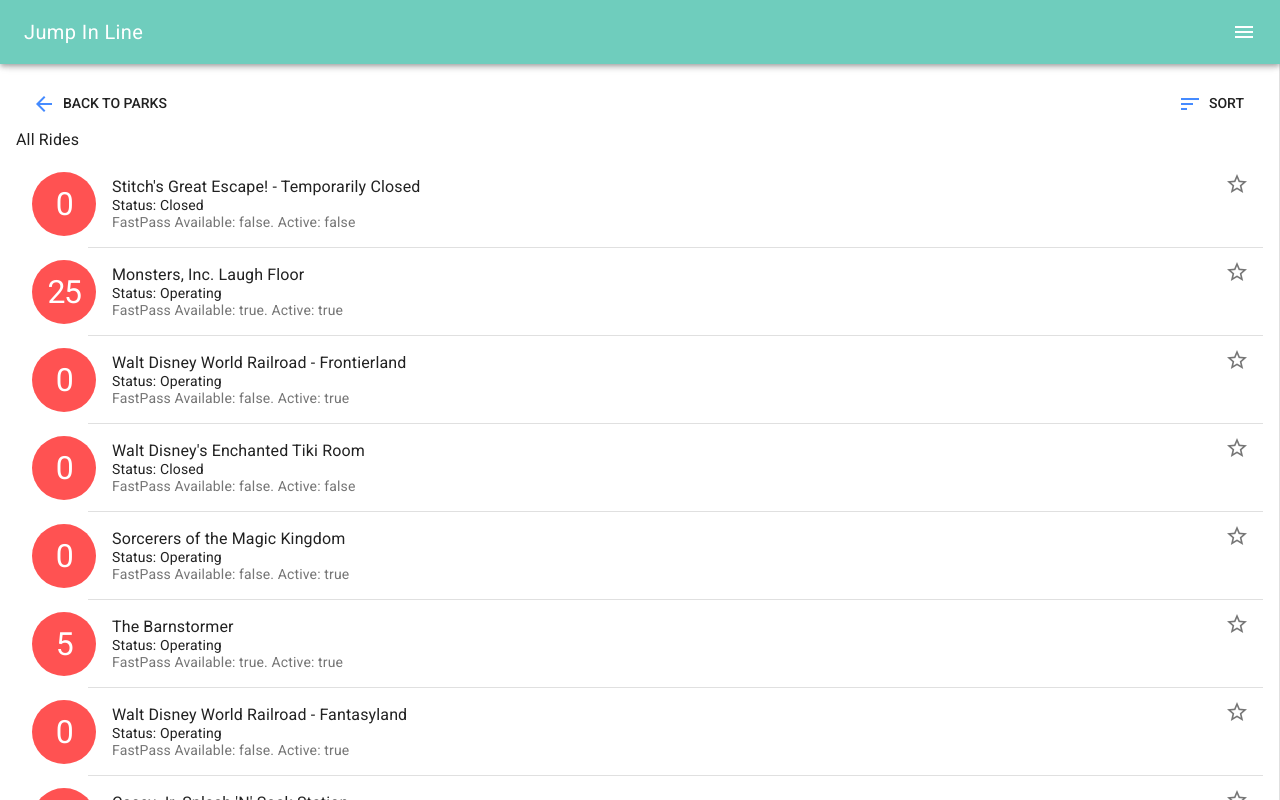
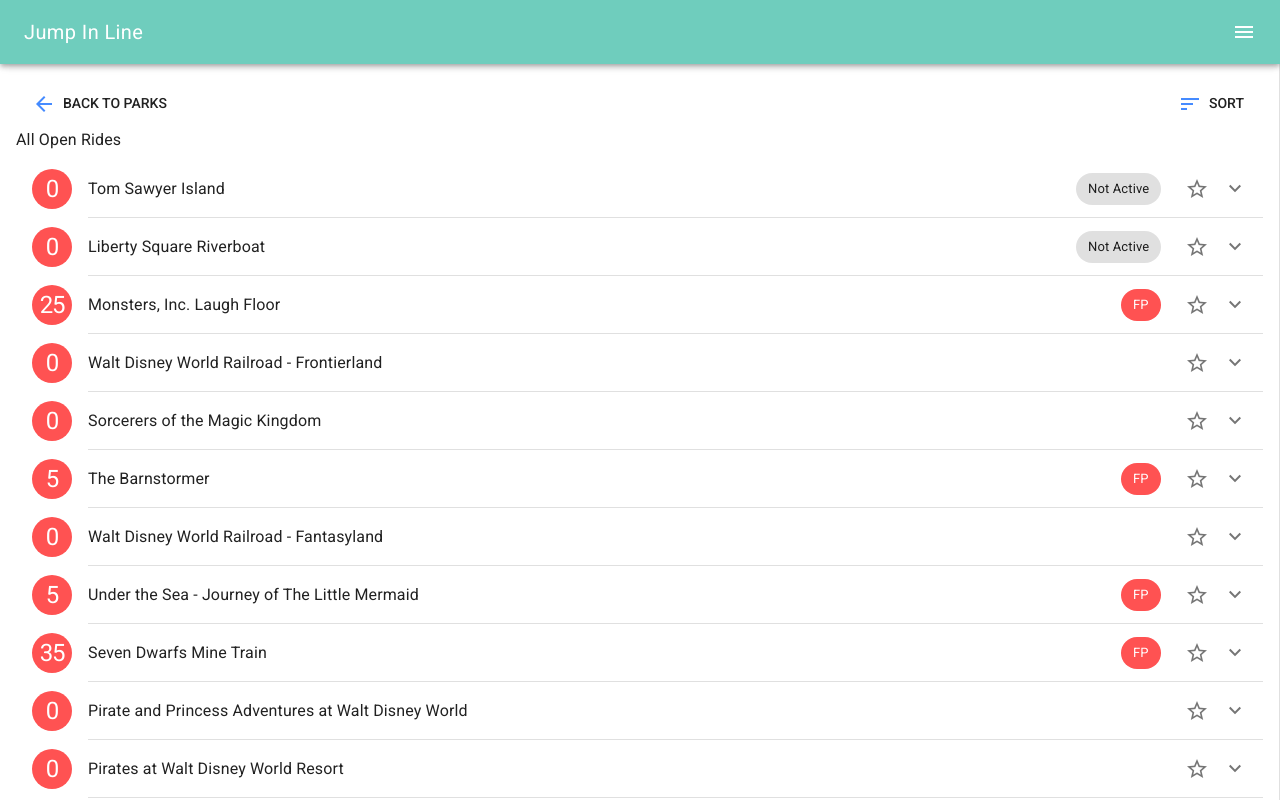
Before and after one commit to ivanbportugal/waittimes, a Vue app: page /#/rides/1 in a window 1280 px wide. Shown: the top 800 px of the page. Built offline with nearby package versions, Linux system fonts and the light colour scheme.

Commit message:
better list and state management. not perfect though

```diff
--- a/src/store.js
+++ b/src/store.js
@@ -13,6 +13,7 @@
     parkList: [],
     waitTimes: [],
     favoriteRides: {},
+    isLoading: false,
     currentPark: {
       id: undefined,
       name: undefined
@@ -27,7 +28,7 @@
       state.parkList = JSON.parse(JSON.stringify(parkList))
     },
     'SET_WAIT_TIMES'(state, waitTimes) {
-      state.waitTimes = JSON.parse(JSON.stringify(waitTimes))
+      state.waitTimes = [...orderList(waitTimes, state.sortModel)]
     },
     'SET_FAVORITE'(state, params) {
       const parkId = params.parkId;
@@ -66,6 +67,9 @@
 
       // Also sort the wait times
       state.waitTimes = [...orderList(state.waitTimes, state.sortModel)]
+    },
+    'SET_LOADING'(state, isLoading) {
+      state.isLoading = isLoading
     }
   },
   actions: {
@@ -87,10 +91,13 @@
       if (process.env.NODE_ENV === 'development') {
         commit('SET_WAIT_TIMES', sampleWaitTimes)
       } else {
+        commit('IS_LOADING', true)
         let params = { parkName: parkId };
         axios.get('/api/waits', { params: params }).then(res => res.data).then(waitTimes => {
           commit('SET_WAIT_TIMES', waitTimes)
+          commit('IS_LOADING', false)
         }).catch(err => {
+          commit('IS_LOADING', false)
           console.log('Could not get wait times for park ' + parkId + ': ', err)
         })
       }
@@ -111,8 +118,20 @@
 })
 
 function orderList(rideList, sortModel) {
+  // Ignore closed rides
+  rideList = rideList.filter(ride => ride.status.toLowerCase() !== 'closed')
+
+  // remove quotes
+  for (let ride of rideList) {
+    if (ride.name) {
+      ride.name = ride.name.split('"').join('').trim()
+      ride.name = ride.name.charAt(0).toUpperCase() + ride.name.slice(1);
+    }
+  }
   if (!sortModel.field) {
-    return rideList
+    return rideList.sort((a, b) => {
+      return a.active ? 1 : -1;
+    });
   } else {
     if (sortModel.field === 'name') {
       return rideList.sort((a, b) => {
--- a/src/views/Home.vue
+++ b/src/views/Home.vue
@@ -13,11 +13,12 @@
             </md-card-header>
 
             <md-card-content>
-              TBD description ({{ park.id }})
+              Currently in {{ park.timezone }}
+              ({{ park.id }})
             </md-card-content>
 
             <md-card-actions>
-              <md-button @click="$router.push('/rides/' + park.id);">Wait Times</md-button>
+              <md-button class="action-button md-raised md-primary" @click="$router.push('/rides/' + park.id);">See Wait Times</md-button>
             </md-card-actions>
           </md-ripple>
         </md-card>
@@ -49,6 +50,10 @@
   .headline, .subheadline {
     text-align: center;
   }
+  .action-button.md-button.md-raised {
+    background-color: #448aff;
+    color: #fff;
+  }
 </style>
 
 
--- a/src/views/Rides.vue
+++ b/src/views/Rides.vue
@@ -33,26 +33,46 @@
       </md-dialog-actions>
     </md-dialog>
 
+    <md-empty-state
+      v-if="isLoading"
+      md-rounded
+      md-icon="access_time"
+      md-label="Wait Some More"
+      md-description="Seems ironic that you are waiting for wait times to load...">
+    </md-empty-state>
+
+    <md-empty-state
+      v-if="!hasNotFetchedDataYet && !isLoading && waitTimes.length == 0"
+      md-rounded
+      md-icon="star"
+      md-label="Congratulations!"
+      md-description="Looks like you WILL be the heavy wait champion of the world, since there are no active rides at this park...">
+    </md-empty-state>
+
     <!-- Favorite list -->
     <span class="md-subheading" v-if="favoriteRides[this.park] && favoriteRides[this.park].length > 0">Favorites</span>
 
-    <md-list class="md-triple-line fav-list" v-if="favoriteRides[this.park] && favoriteRides[this.park].length > 0">
+    <md-list class="fav-list" v-if="favoriteRides[this.park] && favoriteRides[this.park].length > 0">
 
       <transition-group tag="div"
           name="favorite">
 
         <div v-for="ride in favoriteRides[this.park]" :key="ride.name" class="favorite-item">
 
-          <md-list-item>
-            <md-avatar class="md-avatar-icon md-large md-accent">
+          <md-list-item md-expand>
+            <md-avatar class="md-avatar-icon md-accent">
               <md-ripple>{{ ride.waittime }}</md-ripple>
             </md-avatar>
 
-            <div class="md-list-item-text">
-              <span>{{ ride.name }}</span>
-              <span>Status: {{ ride.status }}</span>
-              <p>FastPass Available: {{ ride.fastPass }}. Active: {{ ride.active }}</p>
-            </div>
+            <span class="md-list-item-text">{{ ride.name }}</span>
+            <md-list slot="md-expand">
+              <md-list-item class="md-inset">Status: {{ ride.status }}</md-list-item>
+              <md-list-item class="md-inset">FastPass Available: {{ ride.fastPass }}</md-list-item>
+              <md-list-item class="md-inset">Active: {{ ride.active }}</md-list-item>
+            </md-list>
+
+            <md-chip class="md-accent" v-if="ride.fastPass">FP</md-chip>
+            <md-chip v-if="!ride.active">Not Active</md-chip>
 
             <md-button class="md-icon-button md-list-action" @click="unFavoriteClicked(ride)">
               <md-icon class="md-primary">star</md-icon>
@@ -68,32 +88,28 @@
 
 
     <!-- Normal List -->
-    <md-empty-state
-      v-if="waitTimes.length == 0"
-      md-rounded
-      md-icon="access_time"
-      md-label="Wait Some More"
-      md-description="Seems ironic that you are waiting for wait times to load...">
-    </md-empty-state>
-    <span class="md-subheading">All Rides</span>
-
-    <md-list class="md-triple-line">
+    <span class="md-subheading">All Open Rides</span>
+    <md-list>
 
       <transition-group tag="div"
           name="favorite">
 
         <div v-for="ride in waitTimesMinusFavorites" :key="ride.name" class="favorite-item">
 
-          <md-list-item>
-            <md-avatar class="md-avatar-icon md-large md-accent">
+          <md-list-item md-expand>
+            <md-avatar class="md-avatar-icon md-accent">
               <md-ripple>{{ ride.waittime }}</md-ripple>
             </md-avatar>
 
-            <div class="md-list-item-text">
-              <span>{{ ride.name }}</span>
-              <span>Status: {{ ride.status }}</span>
-              <p>FastPass Available: {{ ride.fastPass }}. Active: {{ ride.active }}</p>
-            </div>
+            <span class="md-list-item-text">{{ ride.name }}</span>
+            <md-list slot="md-expand">
+              <md-list-item class="md-inset">Status: {{ ride.status }}</md-list-item>
+              <md-list-item class="md-inset">FastPass Available: {{ ride.fastPass }}</md-list-item>
+              <md-list-item class="md-inset">Active: {{ ride.active }}</md-list-item>
+            </md-list>
+
+            <md-chip class="md-accent" v-if="ride.fastPass">FP</md-chip>
+            <md-chip v-if="!ride.active">Not Active</md-chip>
 
             <md-button class="md-icon-button md-list-action" @click="favoriteClicked(ride)">
               <md-icon>star_border</md-icon>
@@ -137,6 +153,13 @@
     transform: translateX(0);
     max-height: auto;
   }
+  .md-empty-state {
+    max-width: 100% !important;
+  }
+  .md-list-item-text {
+    white-space: normal !important;
+    margin-right: 7px;
+  }
 </style>
 
 
@@ -152,7 +175,8 @@
     snackbarContent: '',
     waitTimesMinusFavorites: [],
     visiblePark: undefined,
-    showSortDialog: false
+    showSortDialog: false,
+    hasNotFetchedDataYet: true
   }),
   methods: {
     favoriteClicked: function(ride) {
@@ -178,6 +202,7 @@
       this.snackbarContent = 'need park name to get wait times'
       this.showSnackbar = true;
     }
+    this.hasNotFetchedDataYet = false;
   },
   computed: {
     ...mapState([
@@ -185,7 +210,8 @@
       'parkList',
       'favoriteRides',
       'currentPark',
-      'sortModel'
+      'sortModel',
+      'isLoading'
     ]),
   },
   watch: {
@@ -216,6 +242,12 @@
       } else {
         this.waitTimesMinusFavorites = JSON.parse(JSON.stringify(this.waitTimes))
       }
+    },
+    isLoading(newLoading, oldLoading) {
+      if (newLoading) {
+        this.snackbarContent = 'loading wait times...'
+        this.showSnackbar = true;
+      }
     }
   }
 }
```
